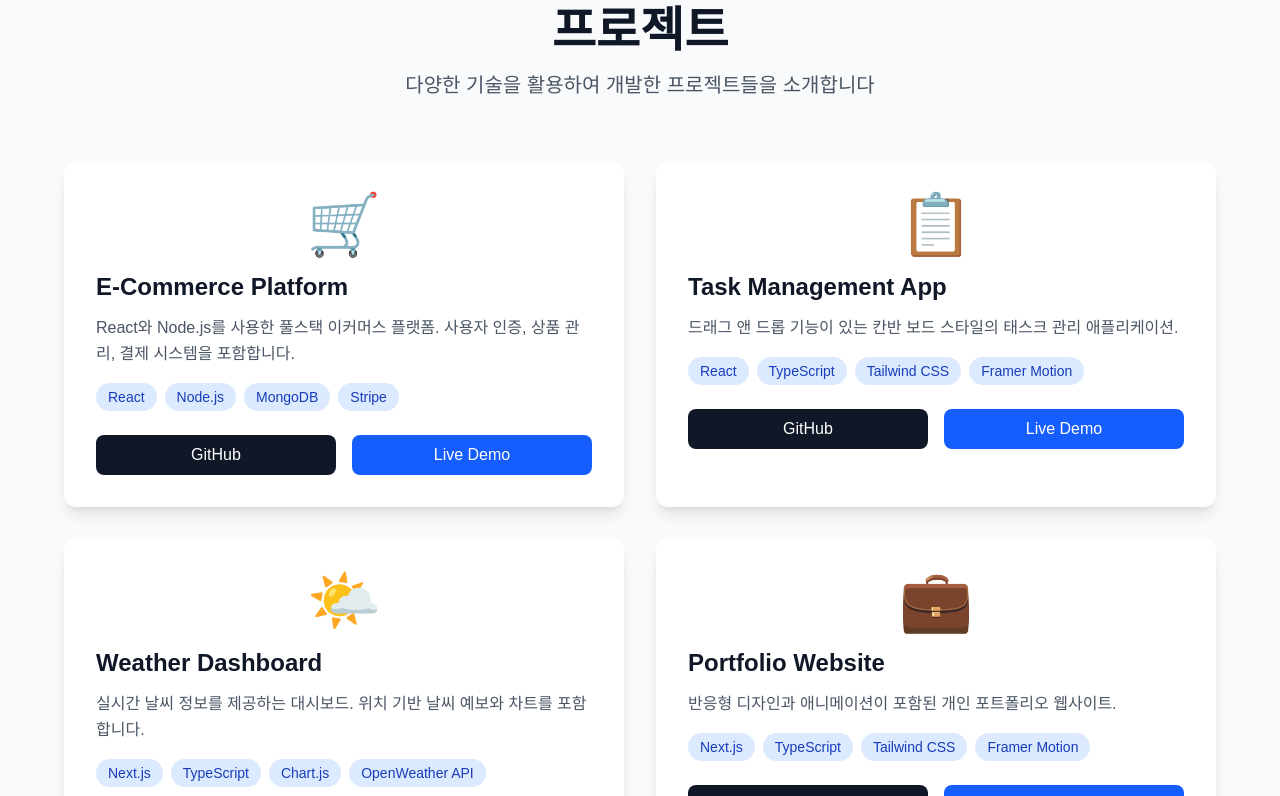
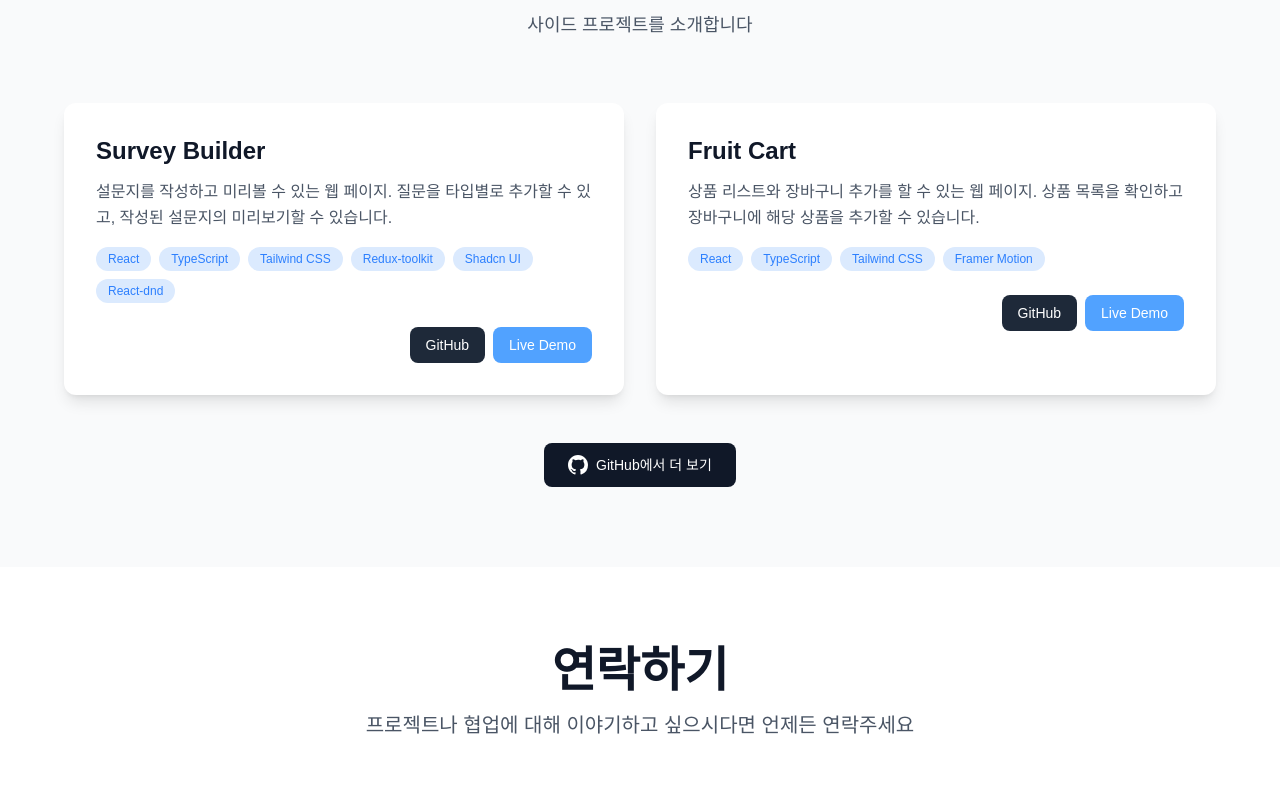
Before and after one commit to ginsum-dev/portfolio, a Next.js app: page / in a window 1280 px wide. Shown: the part 2321-3117 px from the top of the page. Built offline with nearby package versions, Linux system fonts and the light colour scheme.

Commit message:
Modify: Projects 수정

```diff
--- a/src/components/ui/sections/Projects.tsx
+++ b/src/components/ui/sections/Projects.tsx
@@ -7,7 +7,6 @@ interface Project {
   title: string;
   description: string;
   technologies: string[];
-  image: string;
   githubUrl: string;
   liveUrl: string;
 }
@@ -15,43 +14,28 @@ interface Project {
 const projects: Project[] = [
   {
     id: 1,
-    title: "E-Commerce Platform",
+    title: "Survey Builder",
     description:
-      "React와 Node.js를 사용한 풀스택 이커머스 플랫폼. 사용자 인증, 상품 관리, 결제 시스템을 포함합니다.",
-    technologies: ["React", "Node.js", "MongoDB", "Stripe"],
-    image: "🛒",
-    githubUrl: "#",
-    liveUrl: "#",
+      "설문지를 작성하고 미리볼 수 있는 웹 페이지. 질문을 타입별로 추가할 수 있고, 작성된 설문지의 미리보기할 수 있습니다.",
+    technologies: [
+      "React",
+      "TypeScript",
+      "Tailwind CSS",
+      "Redux-toolkit",
+      "Shadcn UI",
+      "React-dnd",
+    ],
+    githubUrl: "https://github.com/ginsum-dev/survey-builder-react",
+    liveUrl: "https://survey-builder-react.vercel.app/",
   },
   {
     id: 2,
-    title: "Task Management App",
+    title: "Fruit Cart",
     description:
-      "드래그 앤 드롭 기능이 있는 칸반 보드 스타일의 태스크 관리 애플리케이션.",
+      "상품 리스트와 장바구니 추가를 할 수 있는 웹 페이지. 상품 목록을 확인하고 장바구니에 해당 상품을 추가할 수 있습니다.",
     technologies: ["React", "TypeScript", "Tailwind CSS", "Framer Motion"],
-    image: "📋",
-    githubUrl: "#",
-    liveUrl: "#",
-  },
-  {
-    id: 3,
-    title: "Weather Dashboard",
-    description:
-      "실시간 날씨 정보를 제공하는 대시보드. 위치 기반 날씨 예보와 차트를 포함합니다.",
-    technologies: ["Next.js", "TypeScript", "Chart.js", "OpenWeather API"],
-    image: "🌤️",
-    githubUrl: "#",
-    liveUrl: "#",
-  },
-  {
-    id: 4,
-    title: "Portfolio Website",
-    description:
-      "반응형 디자인과 애니메이션이 포함된 개인 포트폴리오 웹사이트.",
-    technologies: ["Next.js", "TypeScript", "Tailwind CSS", "Framer Motion"],
-    image: "💼",
-    githubUrl: "#",
-    liveUrl: "#",
+    githubUrl: "https://github.com/ginsum-dev/fruit-cart",
+    liveUrl: "https://fruit-cart.vercel.app/",
   },
 ];
 
@@ -66,11 +50,11 @@ export default function Projects() {
           viewport={{ once: true }}
           transition={{ duration: 0.8, ease: "easeOut" }}
         >
-          <h2 className="text-4xl md:text-5xl font-bold text-gray-900 mb-4">
+          <h2 className="text-3xl md:text-4xl font-bold text-gray-900 mb-2">
             프로젝트
           </h2>
-          <p className="text-xl text-gray-600 max-w-2xl mx-auto">
-            다양한 기술을 활용하여 개발한 프로젝트들을 소개합니다
+          <p className="text-lg text-gray-600 max-w-2xl mx-auto">
+            사이드 프로젝트를 소개합니다
           </p>
         </motion.div>
 
@@ -89,7 +73,6 @@ export default function Projects() {
               }}
             >
               <div className="p-8">
-                <div className="text-6xl mb-4 text-center">{project.image}</div>
                 <h3 className="text-2xl font-bold text-gray-900 mb-3">
                   {project.title}
                 </h3>
@@ -101,23 +84,23 @@ export default function Projects() {
                   {project.technologies.map((tech) => (
                     <span
                       key={tech}
-                      className="px-3 py-1 bg-blue-100 text-blue-800 rounded-full text-sm font-medium"
+                      className="px-3 py-1 bg-blue-100 text-blue-500 rounded-full text-xs font-medium"
                     >
                       {tech}
                     </span>
                   ))}
                 </div>
 
-                <div className="flex gap-4">
+                <div className="flex gap-2 justify-end">
                   <a
                     href={project.githubUrl}
-                    className="flex-1 bg-gray-900 text-white py-2 px-4 rounded-lg text-center font-medium hover:bg-gray-800 transition-colors"
+                    className="flex items-center justify-center bg-gray-800 text-white py-2 px-4 text-sm rounded-lg font-medium hover:bg-gray-800 transition-colors"
                   >
                     GitHub
                   </a>
                   <a
                     href={project.liveUrl}
-                    className="flex-1 bg-blue-600 text-white py-2 px-4 rounded-lg text-center font-medium hover:bg-blue-700 transition-colors"
+                    className="flex items-center justify-center bg-blue-400 text-white py-2 px-4 rounded-lg text-sm font-medium hover:bg-blue-700 transition-colors"
                   >
                     Live Demo
                   </a>
@@ -135,10 +118,10 @@ export default function Projects() {
           transition={{ duration: 0.8, delay: 0.2, ease: "easeOut" }}
         >
           <a
-            href="https://github.com/yourusername"
+            href="https://github.com/ginsum-dev"
             target="_blank"
             rel="noopener noreferrer"
-            className="inline-flex items-center px-6 py-3 bg-gray-900 text-white rounded-lg font-medium hover:bg-gray-800 transition-colors"
+            className="inline-flex items-center px-6 py-3 bg-gray-900 text-white rounded-lg text-sm font-medium hover:bg-gray-800 transition-colors"
           >
             <svg
               className="w-5 h-5 mr-2"
--- a/src/components/ui/sections/Skills.tsx
+++ b/src/components/ui/sections/Skills.tsx
@@ -20,7 +20,7 @@ const skills: Skill[] = [
 
 export default function Skills() {
   return (
-    <section id="skills" className="py-20 bg-white">
+    <section id="skills" className="py-20 bg-gray-50">
       <div className="container mx-auto px-4 sm:px-6 lg:px-8">
         <motion.div
           className="text-center mb-16"
@@ -32,9 +32,6 @@ export default function Skills() {
           <h2 className="text-4xl md:text-5xl font-bold text-gray-900 mb-4">
             기술 스택
           </h2>
-          <p className="text-xl text-gray-600 max-w-2xl mx-auto">
-            다양한 기술을 활용하여 사용자 친화적인 웹 애플리케이션을 개발합니다
-          </p>
         </motion.div>
 
         <div className="grid grid-cols-1 md:grid-cols-2 gap-8 max-w-4xl mx-auto">
```
